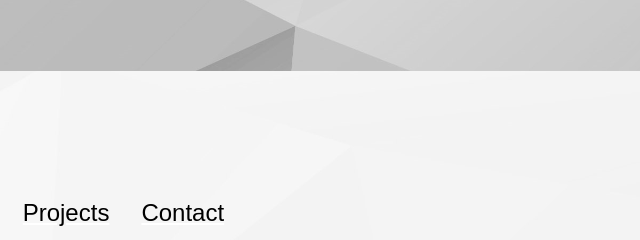
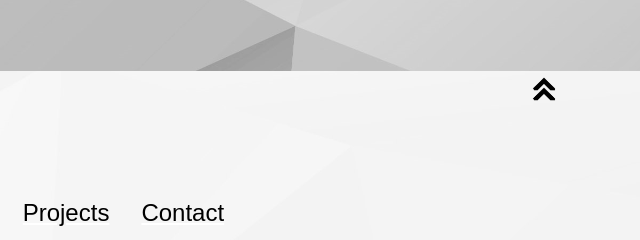
Before and after one commit to Tiwami626/Tiwami-Personal-Portfolio, a plain HTML site: page index.html in a window 1280 px wide. Shown: the part 3769-4009 px from the top of the page, 640-1280 px from the left. Drawn offline with Linux system fonts and the light colour scheme; files whose address does not match are found by name.

Commit message:
Made an additional arrow and did some changes

```diff
--- a/index.html
+++ b/index.html
@@ -260,6 +260,12 @@
             <p><a href="https://www.linkedin.com/in/tevinirungu">LinkedIn</a></p>
         </div>
     </div>
+    <img
+        src="./assets/arrow.png"
+        alt="Arrow Icon"
+        class="arrow-up"
+        onclick="location.href='./#profile'"
+    >
    </section>
 
    <footer>
--- a/styles.css
+++ b/styles.css
@@ -433,8 +433,9 @@ article .icon{
    justify-content: center;
    flex-direction: column;
    height: 70vh;
+   position: relative;
+}
 
-}
 .contact-info-upper-container{
     display: flex;
     justify-content: center;
@@ -468,6 +469,16 @@ article .icon{
     height: 3rem;
 }
 
+ .arrow-up{
+    position: absolute;
+    width: 2rem;
+    height: auto;
+    right: 5rem;
+    bottom: 2.5rem;
+    transform: rotate(180deg);
+
+}
+
 /* Footer Section */
 
 #footer{
```
